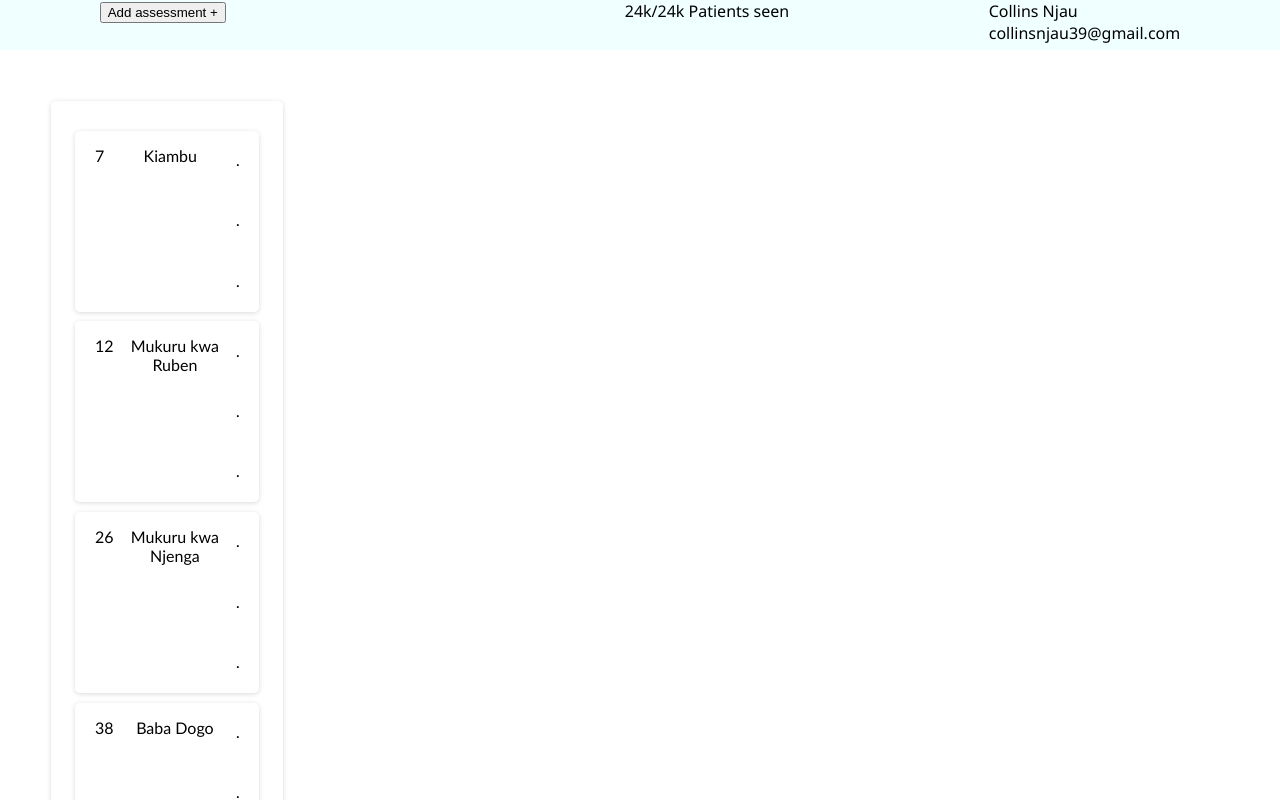
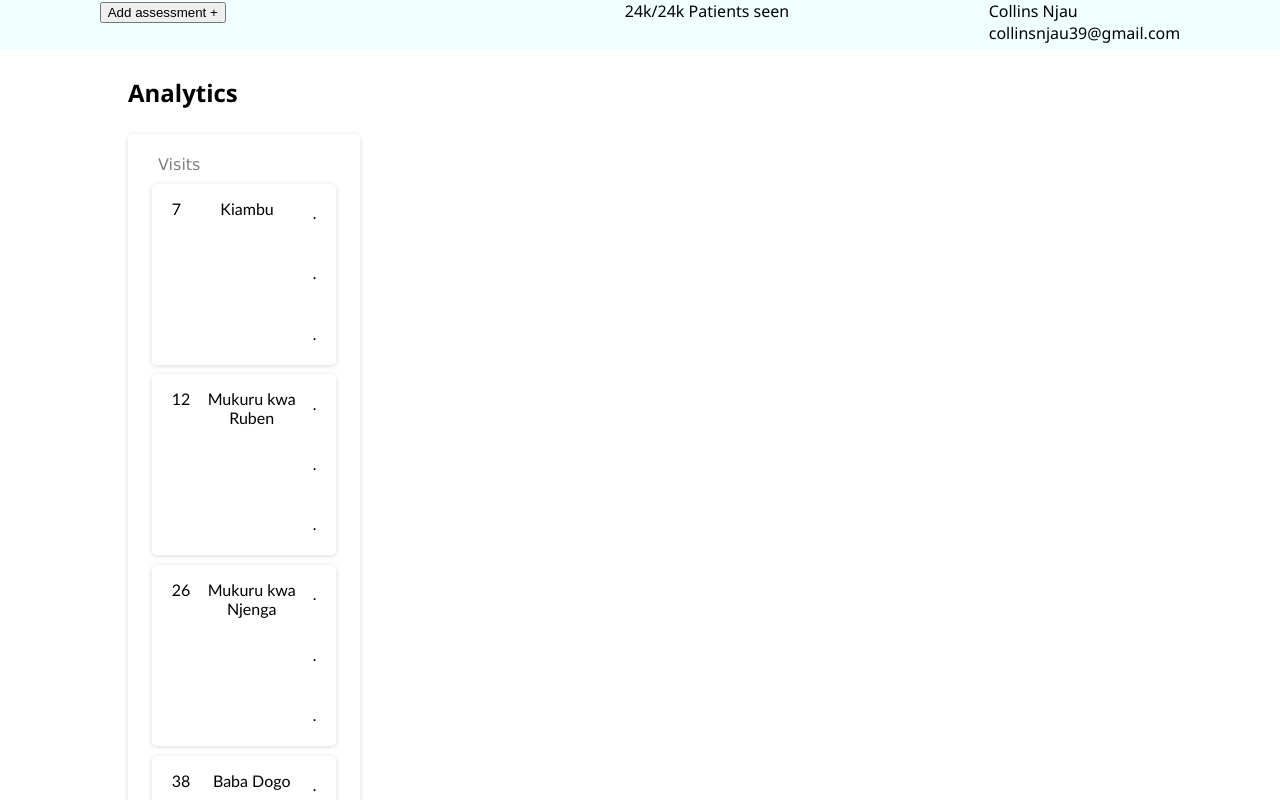
Before and after one commit to Collins33/Todoist-clone, a React (Create React App) app: page / in a window 1280 px wide. Shown: the top 800 px of the page. Built offline with nearby package versions, Linux system fonts and the light colour scheme.

Commit message:
Fix the left side menu - add necessary css - add missing text - refactor code

```diff
--- a/src/components/sideSelect/index.css
+++ b/src/components/sideSelect/index.css
@@ -1,7 +1,6 @@
 .side_select_container {
   width: 15%;
-  height: auto;
-  margin: 4%;
+  height: 1000px;
   background-color: var(--app-bg-color);
   /* box-shadow: 0 1px 0px 1px rgba(0,0,0,0.1); */
   border-radius: 5px;
@@ -12,6 +11,7 @@
   text-decoration: none;
   color: black;
   padding: 20px;
+  margin-left: 10%;
 }
 
 .side_bar_card {
@@ -42,3 +42,17 @@
 .card_item {
   margin-top: 15px;
 }
+
+.side_select_container_text {
+  margin-bottom: 30px;
+  margin-left: 10px;
+  font-family: "Lucida Sans", "Lucida Sans Regular", "Lucida Grande",
+    "Lucida Sans Unicode", Geneva, Verdana, sans-serif;
+  color: gray;
+}
+
+.analytics_text {
+  margin-left: 10%;
+  margin-top: 2%;
+  margin-bottom: 2%;
+}
--- a/src/components/sideSelect/index.js
+++ b/src/components/sideSelect/index.js
@@ -10,5 +10,13 @@ export const SideSelect = ({ selectItems }) => {
       <Ellipsis />
     </div>
   ));
-  return <div className="side_select_container">{displaySelectBar}</div>;
+  return (
+    <>
+      <h2 className="analytics_text">Analytics</h2>
+      <div className="side_select_container">
+        <span className="side_select_container_text">Visits</span>
+        {displaySelectBar}
+      </div>
+    </>
+  );
 };
```
